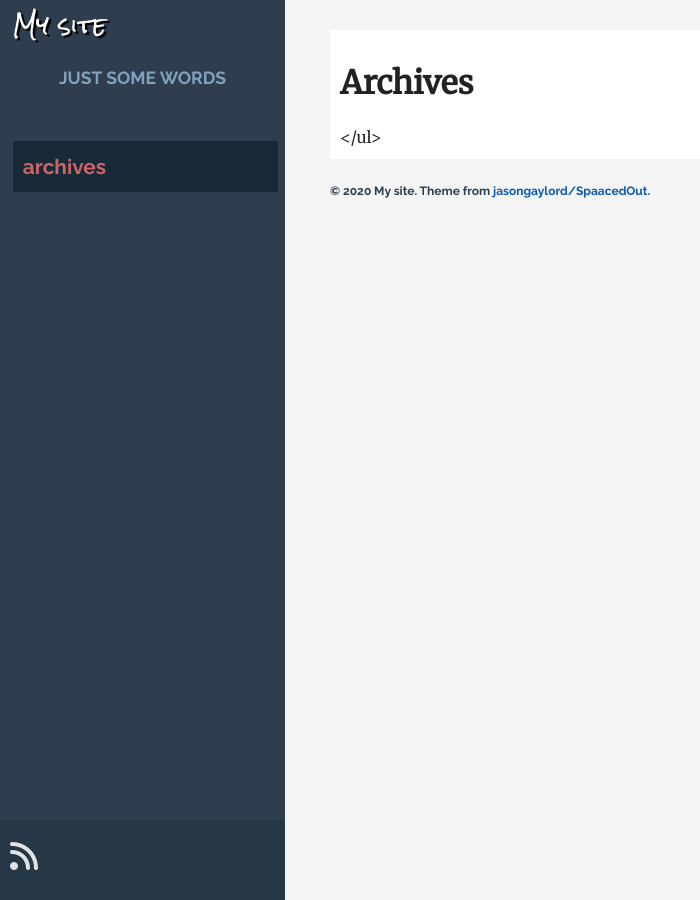
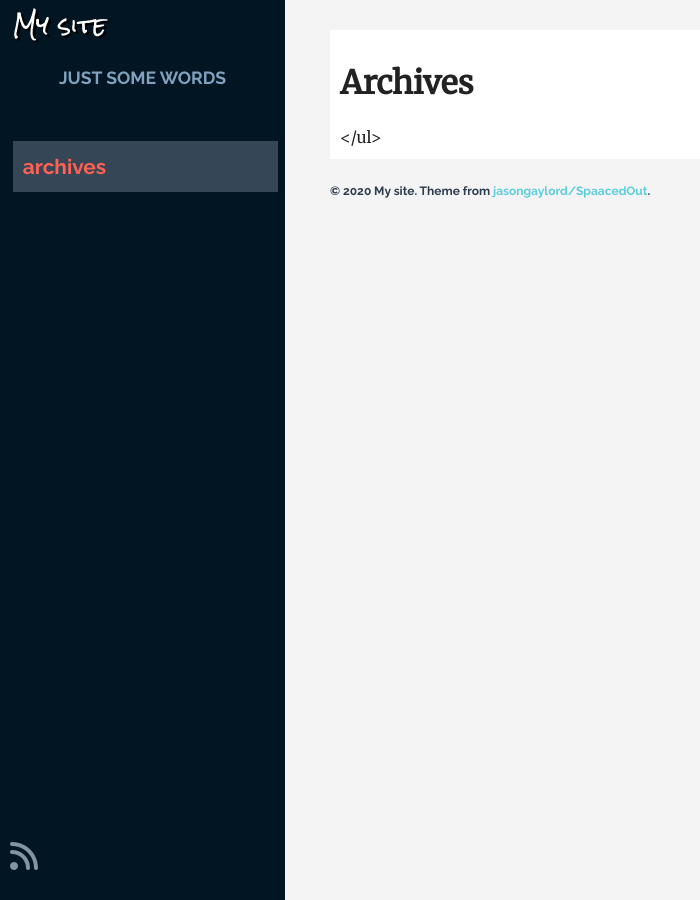
Before and after one commit to jasongaylord/SpaacedOut, a Jekyll site: the page built from assets/pages/archives.md, in a window 1280 px wide. Shown: the whole page, without its empty margins (0-700 px from the left). Built offline with Jekyll 4.4.1, drawn with Linux system fonts in a browser that asks for light colours; nearby versions of some CDN libraries.

Commit message:
Updated the variable colors.

```diff
--- a/_sass/variables/variables.scss
+++ b/_sass/variables/variables.scss
@@ -1,51 +1,52 @@
 $baseurl: '' !default;
-$transition-time: 0.3s;
+$transition-time: 0.3s !default;
 
 // Fonts
-$font-standard: Merriweather, serif;
-$font-sans: Raleway, sans-serif;
-$font-site-title: "Rock Salt", cursive, sans-serif;
-$font-icons: "FontAwesome";
+$font-standard: Merriweather, serif !default;
+$font-sans: Raleway, sans-serif !default;
+$font-site-title: "Rock Salt", cursive, sans-serif !default;
+$font-icons: "FontAwesome" !default;
 
 // Colors
-$color-primary: #222;
-$color-secondary: #01243B; // was: #021523;
-$color-darkgrey: #555;
-$color-grey: #2e3e4e;
-$color-lightgrey: #E2E2E2; // was: #8899a6;
-$color-lightblue: #81a2be;
-$color-blue: #0a59b0;
-$color-navy: #01243B;
-$color-orange: #cc6666; // was: #FF6154;
-$color-purple: #98b8fe;
-$color-white: #fff;
+$color-primary: #222 !default;
+$color-secondary: #021523 !default;
+$color-darkgrey: #555 !default;
+$color-grey: #2e3e4e !default;
+$color-lightgrey: #8194A2 !default;
+$color-lightblue: #81a2be !default;
+$color-blue: #0a59b0 !default;
+$color-teal: #5CCDDE !default;
+$color-navy: #021523 !default;
+$color-orange: #FF6154 !default;
+$color-purple: #98b8fe !default;
+$color-white: #fff !default;
 
-$color-link: $color-blue;
-$color-link-hover: $color-lightblue;
+$color-link: $color-teal !default;
+$color-link-hover: $color-lightblue !default;
 
-$color-background: #f4f4f4;
-$color-header-background: $color-grey;
-$color-header-background-active: rgba(2, 21, 35, .5); // was: rgba(104,123,137,.5);
-$color-social-icons-background: rgba(2, 21, 35, 0.2);
-$color-social-icons-color: $color-lightgrey;
-$color-social-icons-hover: $color-purple;
-$color-post-title: $color-blue;
-$color-post-meta: $color-darkgrey;
+$color-background: #f4f4f4 !default;
+$color-header-background: $color-navy !default;
+$color-header-background-active: rgba(104,123,137,.5) !default;
+$color-social-icons-background: $color-navy !default;
+$color-social-icons-color: $color-lightgrey !default;
+$color-social-icons-hover: $color-purple !default;
+$color-post-title: $color-blue !default;
+$color-post-meta: $color-darkgrey !default;
 
 // Sizes
-$size-standard-font: 16px;
-$size-standard-line-height: 1.5em;
+$size-standard-font: 16px !default;
+$size-standard-line-height: 1.5em !default;
 
-$size-about-pane: 300px;
-$size-about-pane-mobile: 55px;
+$size-about-pane: 300px !default;
+$size-about-pane-mobile: 55px !default;
 
 // Media Breakpoints
-$media-breakpoint-sm-min: 576px;
-$media-breakpoint-md-min: 768px;
-$media-breakpoint-lg-min: 992px;
-$media-breakpoint-xl-min: 1200px;
+$media-breakpoint-sm-min: 576px !default;
+$media-breakpoint-md-min: 768px !default;
+$media-breakpoint-lg-min: 992px !default;
+$media-breakpoint-xl-min: 1200px !default;
 
-$media-breakpoint-xs-max: 575.99px;
-$media-breakpoint-sm-max: 767.99px;
-$media-breakpoint-md-max: 991.99px;
-$media-breakpoint-lg-max: 1199.99px;
+$media-breakpoint-xs-max: 575.99px !default;
+$media-breakpoint-sm-max: 767.99px !default;
+$media-breakpoint-md-max: 991.99px !default;
+$media-breakpoint-lg-max: 1199.99px !default;
```
